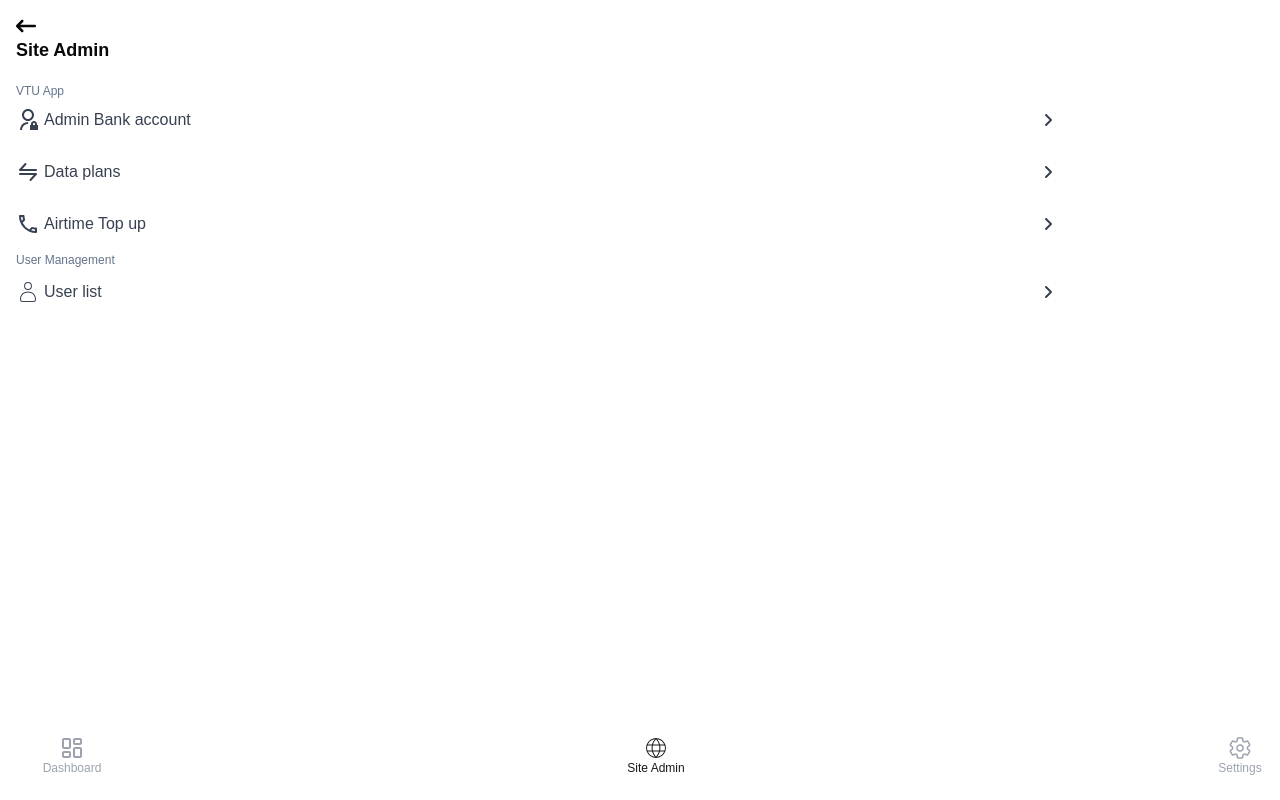
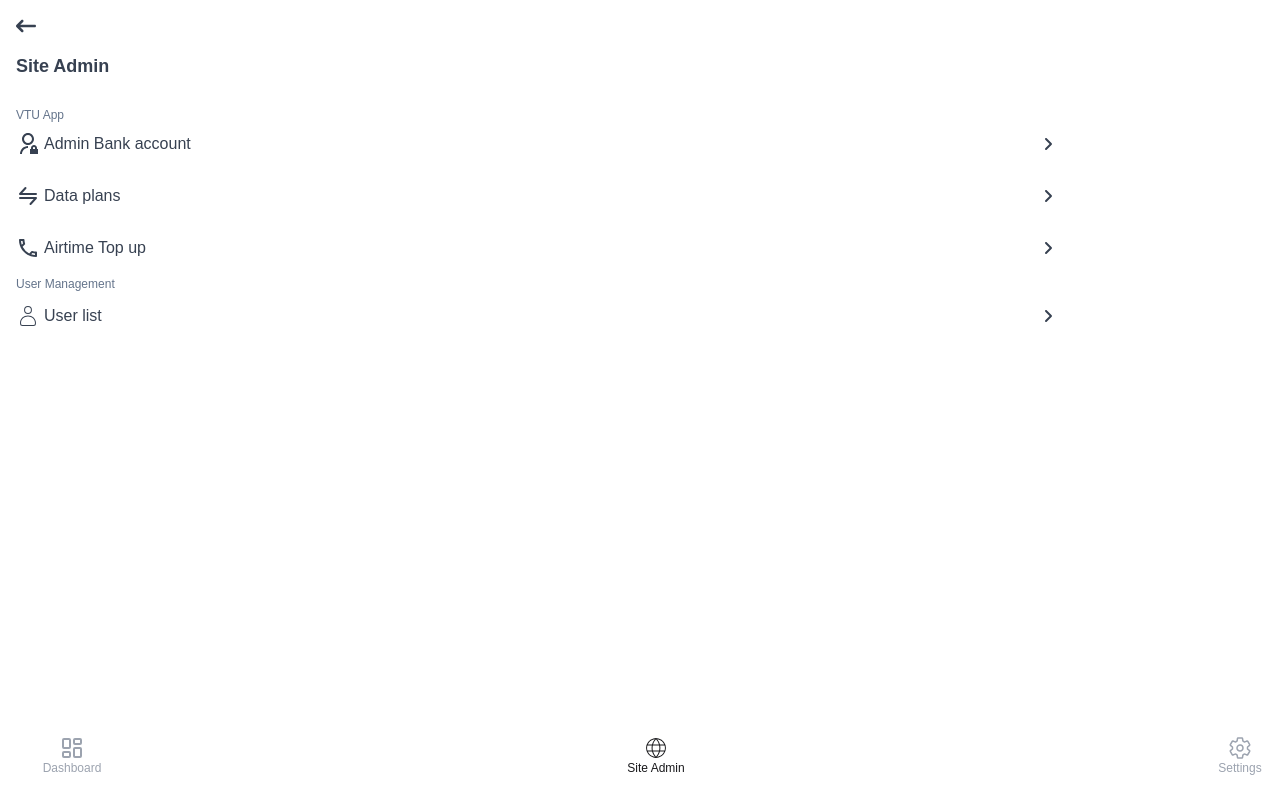
Before and after one commit to DevEmmy/vtu-admin, a React (Vite) app: page /site-admin in a window 1280 px wide. Built offline with nearby package versions, Linux system fonts and the light colour scheme.

Commit message:
Userlist added.

```diff
--- a/src/App.tsx
+++ b/src/App.tsx
@@ -5,6 +5,8 @@ import  SiteAdmin  from "./components/home/site-admin/siteAdmin"
 import Settings from "./components/home/settings/settings";
 import Transactions from "./components/Transaction/page";
 import Notifications from "./components/notifications/page";
+import UserList from "./components/userList/page";
+import UserDetails from "./components/userList/user/page";
 
 function App() {
   return (
@@ -15,6 +17,8 @@ function App() {
         <Route path="/settings" element={<Settings />} />
         <Route path="/transactions" element={<Transactions />}/>
         <Route path="/notifications" element={<Notifications />}/>
+        <Route path="/user-list" element={<UserList />} />
+        <Route path="/user-list/:userId" element={<UserDetails />} />
       </Routes>
     </Router>
   );
--- a/src/components/home/site-admin/siteAdmin.tsx
+++ b/src/components/home/site-admin/siteAdmin.tsx
@@ -20,11 +20,11 @@ const SiteAdmin = () => {
     { title: "Airtime Top up", link: "/airtime", icon: MdOutlineCall },
   ];
   const AccNavItems: NavItem[] = [
-    { title: "User list", link: "/profile", icon: CiUser },
+    { title: "User list", link: "/user-list", icon: CiUser },
   ];
   return (
-    <div className="w-full h-full font-sans p-4 flex flex-col gap-y-4">
-      <div>
+    <div className="w-full h-full font-sans p-4 flex flex-col gap-y-6">
+      <div className="flex flex-col text-gray-700 gap-y-4">
         <Link to={"/"} className="text-xl">
           <FaArrowLeftLong />
         </Link>
```
